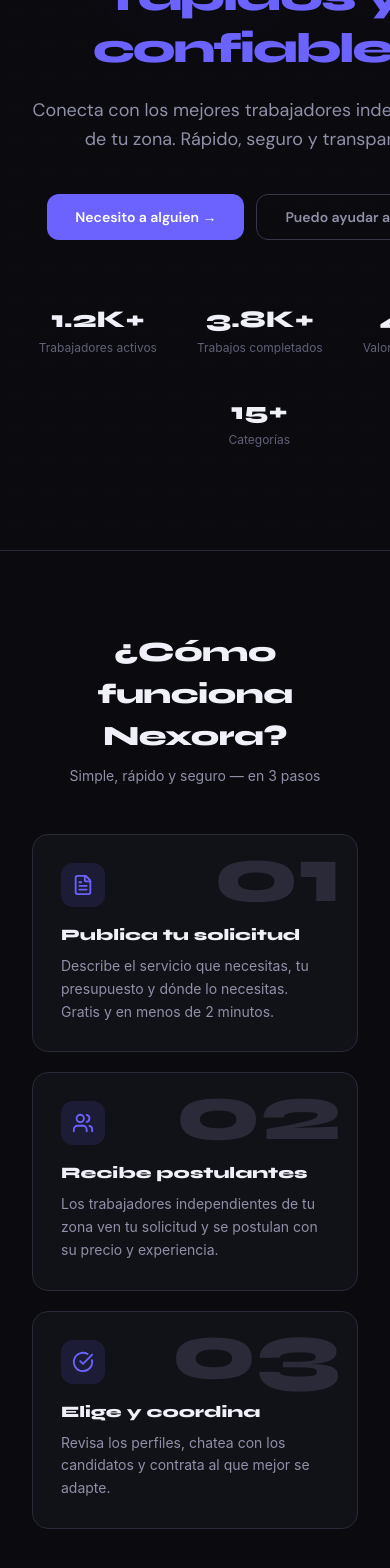
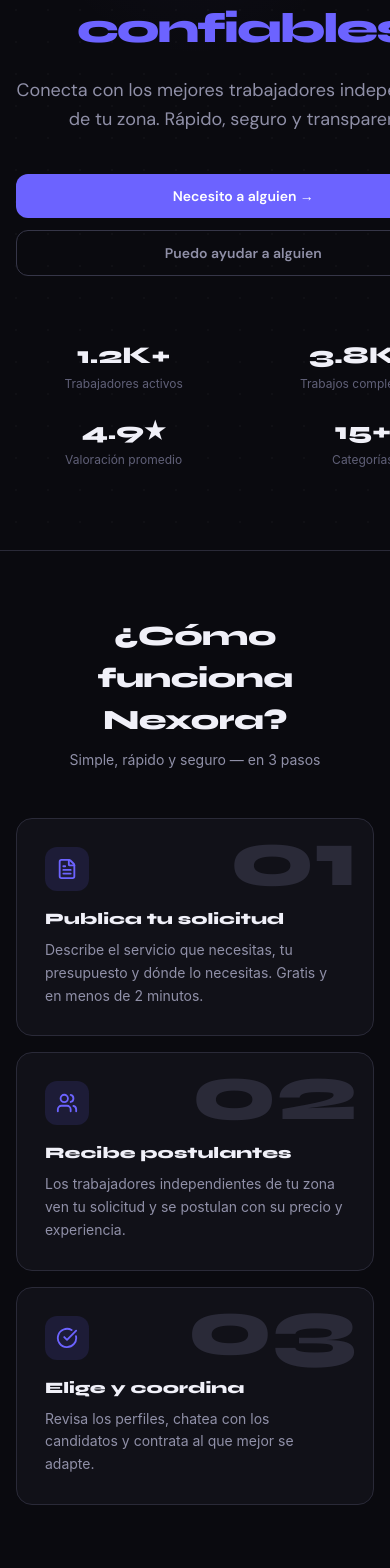
Before and after one commit to Destrabe/PROY-INTEGRADOR-I, a Next.js app: page / in a window 390 px wide. Shown: the part 384-1952 px from the top of the page. Built offline with nearby package versions, Linux system fonts and the light colour scheme.

Commit message:
fix: improve hero section responsive design

```diff
--- a/components/hero/hero.jsx
+++ b/components/hero/hero.jsx
@@ -5,7 +5,7 @@ export default function Hero() {
     <main>
       {/* parte 1: HERO */}
       <section
-        className="w-full min-h-screen flex flex-col items-center justify-center text-center px-8 py-20 relative overflow-hidden"
+        className="w-full min-h-screen flex flex-col items-center justify-center text-center px-4 sm:px-6 md:px-8 py-20 relative overflow-hidden"
         style={{ background: "#0A0A0F" }}
       >
         <div
@@ -66,9 +66,9 @@ export default function Hero() {
             Rápido, seguro y transparente.
           </p>
 
-          <div className="flex flex-wrap justify-center gap-3 mb-16">
+          <div className="flex flex-col sm:flex-row justify-center gap-3 mb-16">
             <button
-              className="flex items-center gap-2 px-7 py-3 rounded-xl font-semibold text-sm transition-all"
+              className="flex items-center justify-center gap-2 px-7 py-3 rounded-xl font-semibold text-sm transition-all w-full sm:w-auto"
               style={{
                 background: "#6C63FF",
                 color: "#fff",
@@ -78,7 +78,7 @@ export default function Hero() {
               Necesito a alguien →
             </button>
             <button
-              className="flex items-center gap-2 px-7 py-3 rounded-xl font-semibold text-sm transition-all"
+              className="flex items-center justify-center gap-2 px-7 py-3 rounded-xl font-semibold text-sm transition-all w-full sm:w-auto"
               style={{
                 background: "transparent",
                 border: "1px solid #363648",
@@ -90,7 +90,7 @@ export default function Hero() {
             </button>
           </div>
 
-          <div className="flex flex-wrap justify-center gap-10">
+          <div className=" grid grid-cols-2 sm:flex sm:flex-wrap justify-center gap-6 sm:gap-10">
             {[
               { n: "1.2K+", l: "Trabajadores activos" },
               { n: "3.8K+", l: "Trabajos completados" },
@@ -115,7 +115,7 @@ export default function Hero() {
 
       {/* parte 2 - cómo funciona */}
       <section
-        className="w-full px-8 py-20"
+        className="w-full px-4 sm:px-6 md:px-8 py-16 md:py-20"
         style={{ background: "#0A0A0F", borderTop: "1px solid #2A2A38" }}
       >
         <div className="max-w-5xl mx-auto">
@@ -135,7 +135,7 @@ export default function Hero() {
               Simple, rápido y seguro — en 3 pasos
             </p>
           </div>
-          <div className="grid grid-cols-1 md:grid-cols-3 gap-5">
+          <div className="grid grid-cols-1 sm:grid-cols-2 md:grid-cols-3 gap-4 md:gap-5">
             {[
               {
                 icon: <FileText size={22} color="#6C63FF" />,
@@ -203,15 +203,15 @@ export default function Hero() {
 
       {/* parte 3 - conectando talento */}
       <section
-        className="w-full px-8 py-20"
+        className="w-full px-4 sm:px-6 md:px-8 py-16 md:py-20"
         style={{ background: "#0A0A0F", borderTop: "1px solid #2A2A38" }}
       >
         <div className="max-w-5xl mx-auto">
           <h2
-            className="font-bold mb-2"
+            className="font-bold mb-1"
             style={{
               fontFamily: "Syne, sans-serif",
-              fontSize: "28px",
+              fontSize: "clamp(22px, 4vw, 28px)",
               color: "#F0F0F8",
               letterSpacing: "-0.5px",
             }}
@@ -219,17 +219,17 @@ export default function Hero() {
             Conectando talento
           </h2>
           <h2
-            className="font-bold mb-12"
+            className="font-bold mb-10 md:mb-12"
             style={{
               fontFamily: "Syne, sans-serif",
-              fontSize: "28px",
+              fontSize: "clamp(22px, 4vw, 28px)",
               color: "#6C63FF",
               letterSpacing: "-0.5px",
             }}
           >
             Construyendo confianza
           </h2>
-          <div className="grid grid-cols-1 md:grid-cols-3 gap-5">
+          <div className="grid grid-cols-1 sm:grid-cols-2 md:grid-cols-3 gap-4 md:gap-5">
             {[
               {
                 icon: <Shield size={22} color="#6C63FF" />,
@@ -278,18 +278,18 @@ export default function Hero() {
 
       {/* parte 4 - nuevo estándar */}
       <section
-        className="w-full px-8 py-20"
+        className="w-full px-4 sm:px-6 md:px-8 py-16 md:py-20"
         style={{ background: "#0A0A0F", borderTop: "1px solid #2A2A38" }}
       >
         <div
-          className="max-w-5xl mx-auto rounded-2xl p-10 flex flex-col md:flex-row gap-8 items-center"
+          className="max-w-5xl mx-auto rounded-2xl p-6 sm:p-8 md:p-10 flex flex-col md:flex-row gap-6 md:gap-8 items-center"
           style={{ background: "#6C63FF" }}
         >
           <img
-            src="images/persona-1.jpg"
+            src="images/persona-1.webp"
             alt="personas"
-            className="rounded-2xl object-cover shrink-0"
-            style={{ width: "280px", height: "200px" }}
+            className="rounded-2xl object-cover w-full md:w-72 shrink-0"
+            style={{ height: "200px" }}
           />
           <div>
             <h3
@@ -308,7 +308,7 @@ export default function Hero() {
               la vida del vecino.
             </p>
             <button
-              className="px-5 py-2.5 rounded-lg text-sm font-semibold text-white transition-all"
+              className="px-5 py-2.5 rounded-lg text-sm font-semibold text-white transition-all w-full sm:w-auto"
               style={{
                 background: "rgba(0,0,0,0.3)",
                 border: "1px solid rgba(255,255,255,0.2)",
@@ -322,15 +322,15 @@ export default function Hero() {
 
       {/* parte 5 - frase */}
       <section
-        className="w-full px-8 py-20"
+        className="w-full px-4 sm:px-6 md:px-8 py-16 md:py-20"
         style={{ background: "#0A0A0F", borderTop: "1px solid #2A2A38" }}
       >
         <div className="max-w-5xl mx-auto flex flex-col md:flex-row gap-12 items-center">
           <img
-            src="images/tecnologia-1.jpg"
+            src="images/tecnologia-1.webp"
             alt="Tecnología"
             className="w-full md:w-1/2 rounded-2xl object-cover shrink-0"
-            style={{ height: "280px" }}
+            style={{ height: "240px" }}
           />
           <div>
             <p
@@ -343,7 +343,7 @@ export default function Hero() {
               className="font-bold leading-snug mb-6"
               style={{
                 fontFamily: "Syne, sans-serif",
-                fontSize: "22px",
+                fontSize: "clamp(18px, 3vw, 22px)",
                 color: "#F0F0F8",
               }}
             >
```
